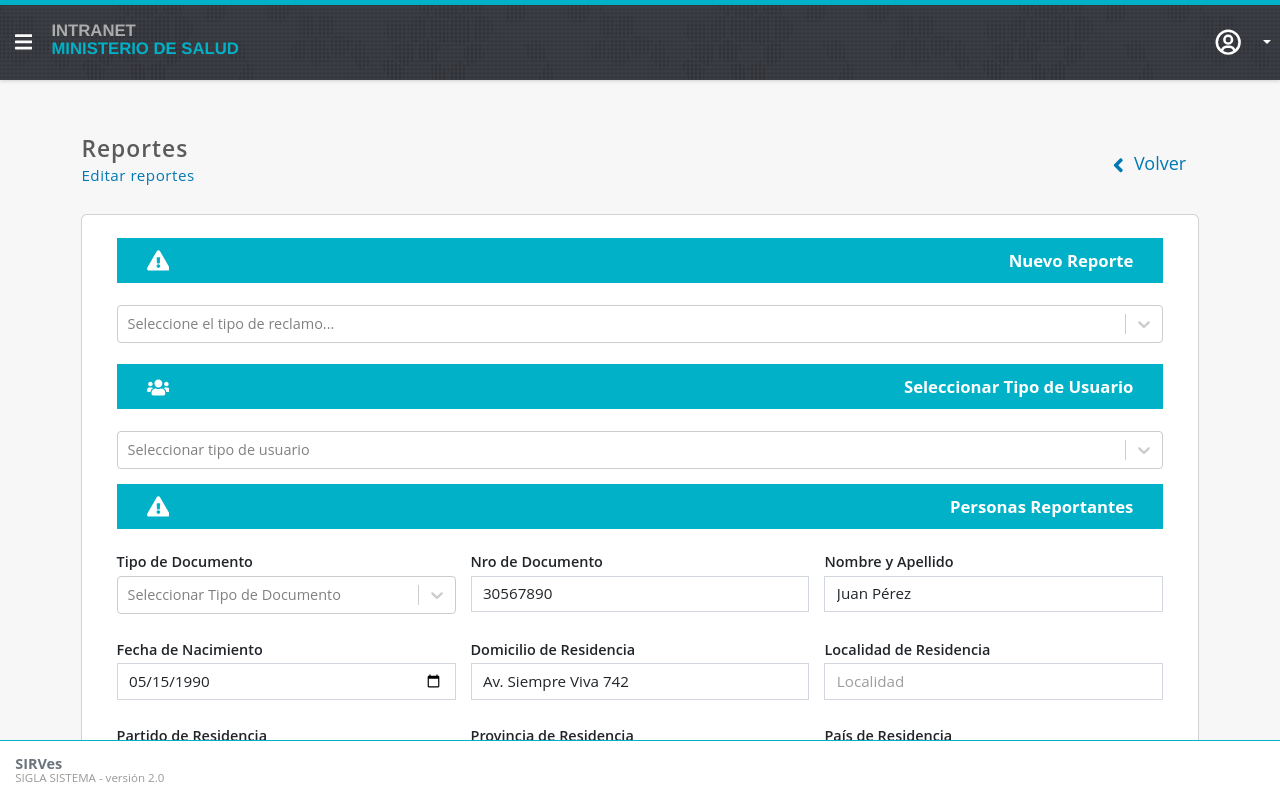
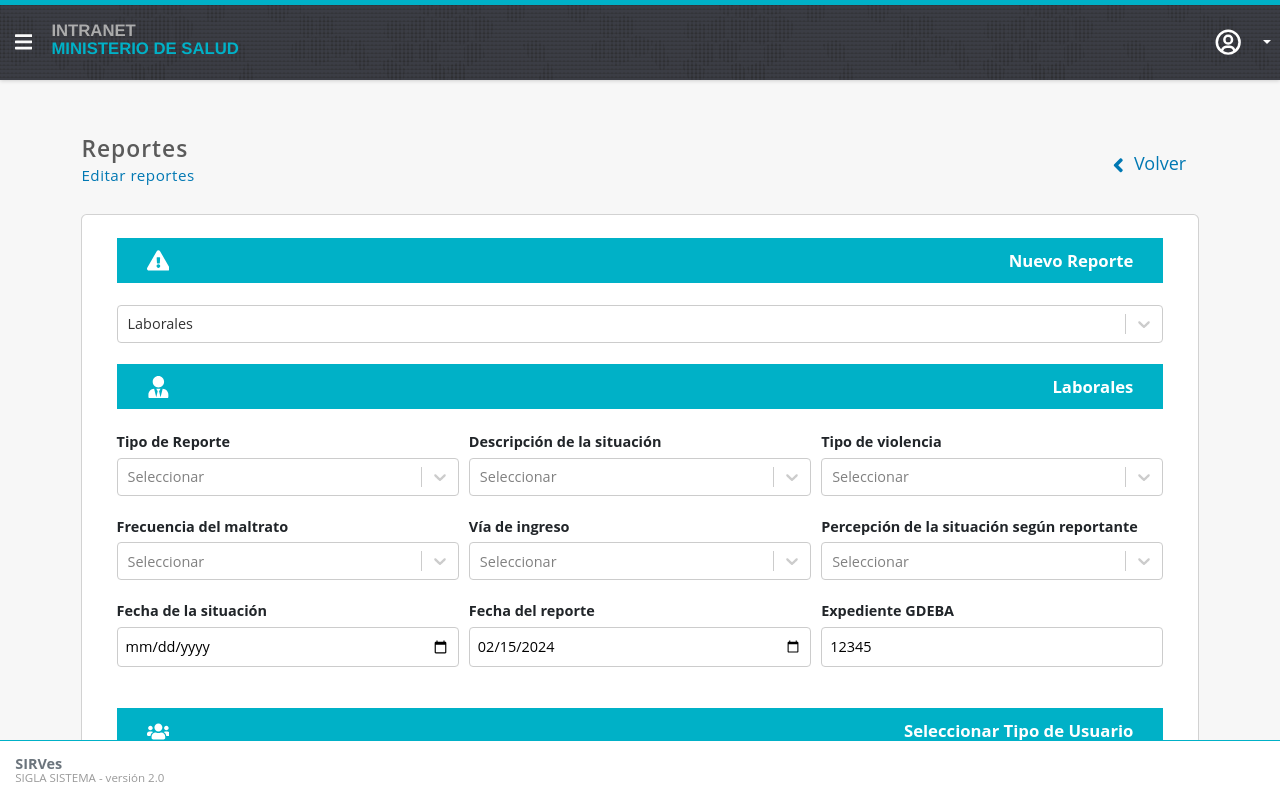
Before and after one commit to Matu36/SIRVes, a React (Vite) app: page /reclamos/editar-Reclamos/1 in a window 1280 px wide. Built offline with nearby package versions, Linux system fonts and the light colour scheme; no server answers.

Commit message:
funciona la edicion del reclamo

```diff
--- a/src/components/ReclamosTIpos/TipoReclamo.jsx
+++ b/src/components/ReclamosTIpos/TipoReclamo.jsx
@@ -30,7 +30,15 @@
 
   useEffect(() => {
     if (reclamoDataProp?.reclamo?.tipoReporte) {
-      setTipoSeleccionado(reclamoDataProp.reclamo.tipoReporte);
+      const tipoMap = {
+        1: "tipo1",
+        2: "tipo2",
+        3: "tipo3",
+        tipo1: "tipo1",
+        tipo2: "tipo2",
+        tipo3: "tipo3",
+      };
+      setTipoSeleccionado(tipoMap[reclamoDataProp.reclamo.tipoReporte]);
     }
   }, [reclamoDataProp]);
 
@@ -46,6 +54,7 @@
         options={opciones}
         onChange={(opcion) => setTipoSeleccionado(opcion.value)}
         placeholder="Seleccione el tipo de reclamo..."
+        value={opciones.find((opt) => opt.value === tipoSeleccionado) || null}
       />
       <br />
       {/* Renderizar el formulario según la selección */}
```
